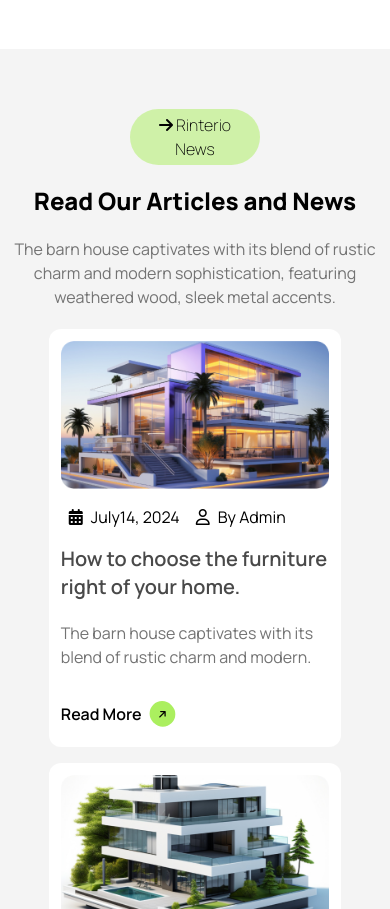
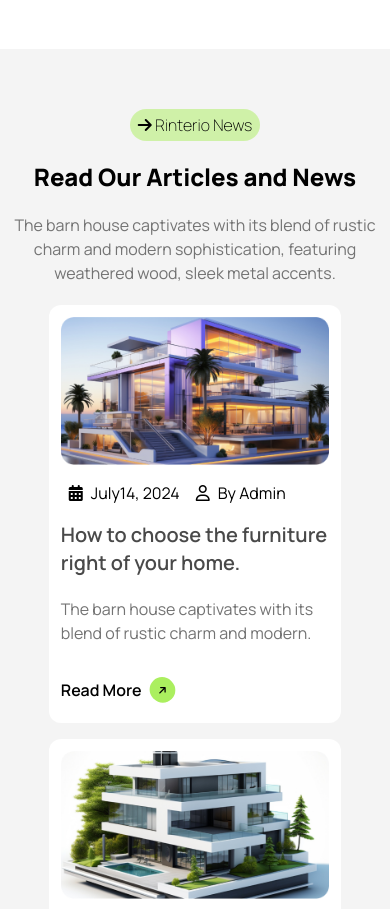
Before and after one commit to almamun528/house-design-service, a plain HTML site: page index.html in a window 390 px wide. Shown: the part 4427-5336 px from the top of the page. Drawn offline with nearby package versions, Linux system fonts and the light colour scheme.

Commit message:
fix responsive issues, news section

```diff
--- a/index.html
+++ b/index.html
@@ -244,7 +244,7 @@
        <section class="bg-clr_Gray py-10">
         <main class="md:w-10/12 mx-auto">
             <div class="top my-5 text-center">
-                <h6 class="w-1/3 md:w-40 font-extralight mx-auto px-2 py-1 rounded-full bg-clr_secondary "><i class="fa-solid fa-arrow-right"></i> Rinterio News</h6>
+                <h6 class="w-1/3 md:w-40 font-extralight mx-auto py-1 rounded-full bg-clr_secondary "><i class="fa-solid fa-arrow-right"></i> Rinterio News</h6>
 
                 <h1 class="text-2xl font-extrabold my-5 md:text-4xl">Read Our Articles and News</h1>
                 <p class="text-center text-clr_pera mb-4 md:w-5/12 mx-auto px-2">The barn house captivates with its blend of rustic charm and modern sophistication, featuring weathered wood, sleek metal accents.</p>
```
